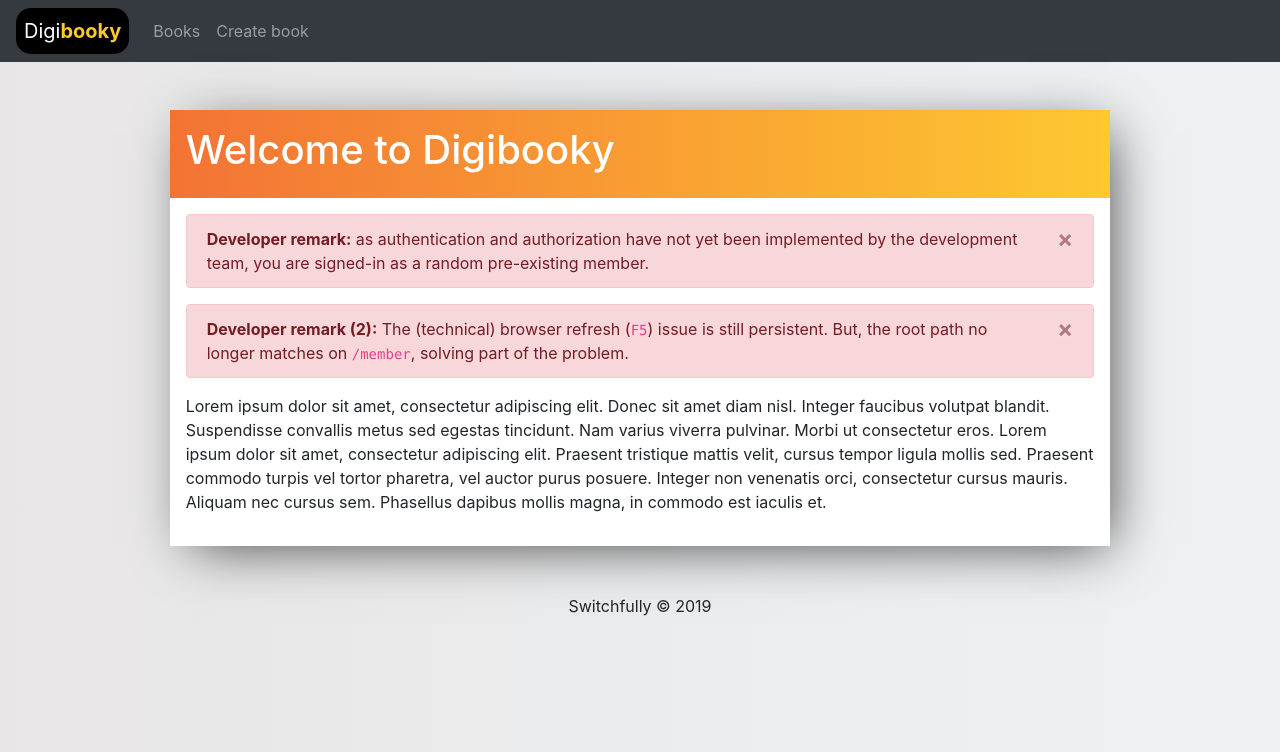
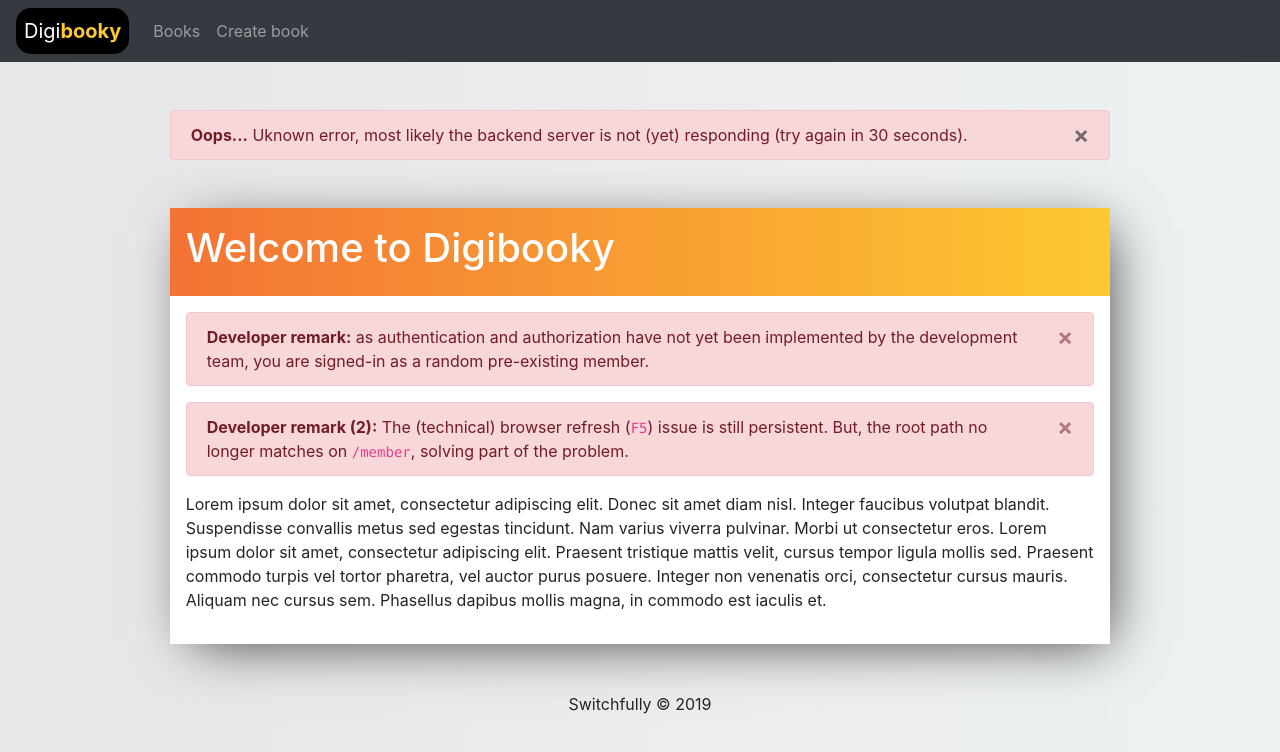
Before and after one commit to switchfully/switchfully-functional-digibooky-frontend, an Angular app: page / in a window 1280 px wide. Shown: the top 752 px of the page. Built offline with nearby package versions, Linux system fonts and the light colour scheme; no server answers.

Commit message:
added http error handling on a application-wide scale

```diff
--- a/src/app/app.component.html
+++ b/src/app/app.component.html
@@ -21,6 +21,16 @@
 <main class="container-fluid">
   <div class="row">
     <div class="col-10 mx-auto">
+
+      <section class="error-message">
+        <div class="alert alert-danger" *ngIf="shouldShowErrorMessage">
+          <strong>Oops...</strong> {{errorMessage}}
+          <button type="button" class="close" (click)="disableErrorMessage()" aria-label="Close">
+            <span aria-hidden="true">&times;</span>
+          </button>
+        </div>
+      </section>
+
       <router-outlet></router-outlet>
     </div>
   </div>
--- a/src/app/app.component.ts
+++ b/src/app/app.component.ts
@@ -1,10 +1,29 @@
-import { Component } from '@angular/core';
+import {Component, OnInit} from '@angular/core';
+import {ErrorService} from './interceptors/error.service';
 
 @Component({
   selector: 'app-root',
   templateUrl: './app.component.html',
   styleUrls: ['./app.component.css']
 })
-export class AppComponent {
-  title = 'switchfully-track-functional-digibooky-frontend';
+export class AppComponent implements OnInit {
+
+  errorMessage: string;
+  shouldShowErrorMessage = false;
+
+  constructor(private errorService: ErrorService) {
+  }
+
+  ngOnInit(): void {
+    this.errorService.error$.subscribe(value => {
+        this.errorMessage = value;
+        this.shouldShowErrorMessage = true;
+      }
+    );
+  }
+
+  disableErrorMessage(): void {
+    this.shouldShowErrorMessage = false;
+  }
+
 }
--- a/src/app/app.module.ts
+++ b/src/app/app.module.ts
@@ -7,6 +7,7 @@ import {MembersModule} from './members/members.module';
 import {BooksModule} from './books/books.module';
 import {BackendInterceptor} from './interceptors/BackendInterceptor';
 import {HTTP_INTERCEPTORS} from '@angular/common/http';
+import {ErrorService} from './interceptors/error.service';
 
 @NgModule({
   declarations: [
@@ -19,6 +20,7 @@ import {HTTP_INTERCEPTORS} from '@angular/common/http';
     BooksModule
   ],
   providers: [
+    ErrorService,
     {
       provide: HTTP_INTERCEPTORS,
       useClass: BackendInterceptor,
--- a/src/app/interceptors/BackendInterceptor.ts
+++ b/src/app/interceptors/BackendInterceptor.ts
@@ -1,10 +1,16 @@
 import {Injectable} from '@angular/core';
-import {HttpEvent, HttpHandler, HttpInterceptor, HttpRequest} from '@angular/common/http';
-import {Observable} from 'rxjs';
+import {HttpErrorResponse, HttpEvent, HttpHandler, HttpInterceptor, HttpRequest} from '@angular/common/http';
+import {Observable, of} from 'rxjs';
 import {environment} from '../../environments/environment';
+import {catchError} from 'rxjs/operators';
+import {ErrorService} from './error.service';
 
 @Injectable()
 export class BackendInterceptor implements HttpInterceptor {
+
+  constructor(private errorService: ErrorService){
+
+  }
 
   intercept(req: HttpRequest<any>, next: HttpHandler): Observable<HttpEvent<any>> {
     if (req.url.startsWith('digibooky/api')) {
@@ -12,7 +18,19 @@ export class BackendInterceptor implements HttpInterceptor {
         url: environment.baseUrl + req.url,
       });
     }
-    return next.handle(req);
+    return next.handle(req).pipe(catchError((error: any, caught: Observable<HttpEvent<any>>) => {
+      this.handleError(error);
+      return of(error);
+    }) as any);
+  }
+
+  private handleError(err: HttpErrorResponse): Observable<any> {
+    if (err.status >= 400 && err.status < 600 || err.status === 0 ) {
+      console.log(err.statusText);
+      this.errorService.throw(err.statusText);
+      return of(err.message);
+    }
+    throw err;
   }
 
 }
--- /dev/null
+++ b/src/app/interceptors/error.service.ts
@@ -0,0 +1,25 @@
+import {Injectable} from '@angular/core';
+import {Subject} from 'rxjs';
+
+
+@Injectable({
+  providedIn: 'root'
+})
+export class ErrorService {
+
+  private detectedErrors = new Subject<string>();
+
+  throw(errorText: string): void {
+    switch (errorText) {
+      case 'Unknown Error':
+        this.detectedErrors.next('Uknown error, most likely the backend server is not (yet) responding (try again in 30 seconds).');
+        break;
+    }
+
+  }
+
+
+  get error$(): Subject<string> {
+    return this.detectedErrors;
+  }
+}
--- a/src/styles.css
+++ b/src/styles.css
@@ -18,6 +18,10 @@ body {
 
 .content-body {
   padding: 1rem;
+}
+
+.error-message {
+  margin: 3rem 3rem 0 3rem;
 }
 
 .content-title {
```
